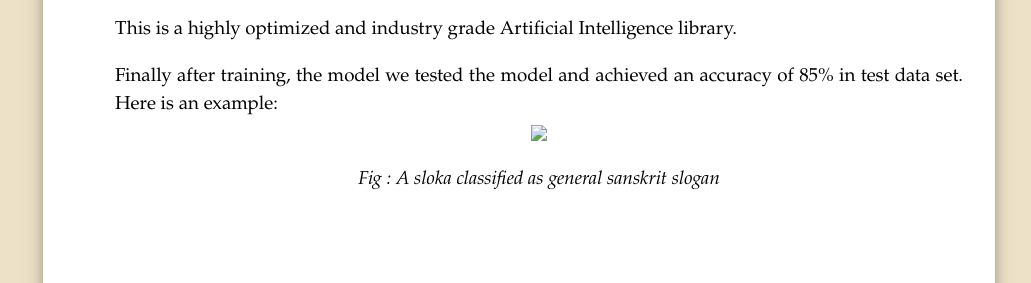
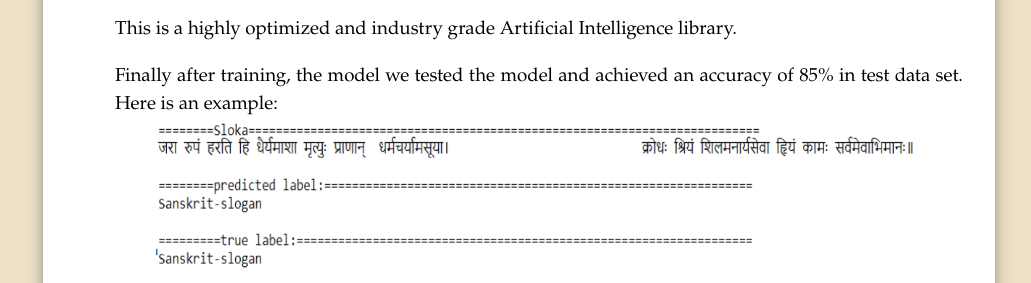
Before and after one commit to koe038/SanskritAndHeritage_Website_beta, a plain HTML site: page SAC.html in a window 1280 px wide. Shown: the part 4380-4663 px from the top of the page, without its empty margins (249-1280 px from the left). Drawn offline with nearby package versions, Linux system fonts and the light colour scheme; a script that the page names is missing.

Commit message:
Update SAC.html

```diff
--- a/SAC.html
+++ b/SAC.html
@@ -344,7 +344,7 @@ a:active {
 
 <ul>Finally after training, the model we tested the model and achieved an accuracy of 85% in test data set. Here is an example:
 	<CENTER>
-		<img src="images/Research_Projects/Sloka_Classification/predict.png" height="150">
+		<img src="images/predict.png" height="150">
 		<P><I>Fig : A sloka classified as general sanskrit slogan</I></P>
 	</CENTER>
 </ul>
```
